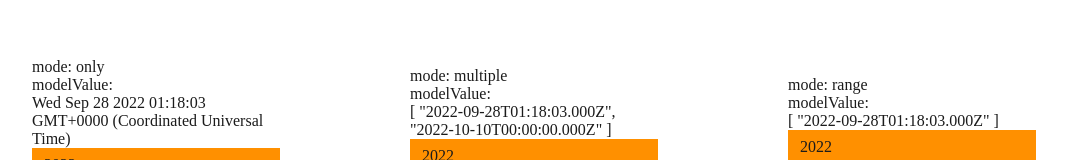
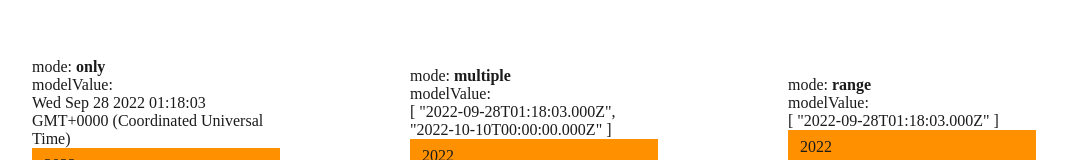
Before and after one commit to swilly821209/Vdate-picker, a Vue app: page / in a window 1280 px wide. Shown: the part 126-286 px from the top of the page, without its empty margins (106-1173 px from the left). Built offline with nearby package versions, Linux system fonts and the light colour scheme.

Commit message:
feat: add strong tag

```diff
--- a/src/App.vue
+++ b/src/App.vue
@@ -11,19 +11,19 @@ const c = ref([new Date()]);
 <template>
   <div class="center">
     <div class="date-show">
-      <span>mode: only</span>
+      <span>mode: <strong>only</strong></span>
       <span>modelValue:</span>
       <span>{{ a }}</span>
       <date-picker v-model:modelDate="a" mode="only"> </date-picker>
     </div>
     <div class="date-show">
-      <span>mode: multiple</span>
+      <span>mode: <strong>multiple</strong></span>
       <span>modelValue:</span>
       <span>{{ b }}</span>
       <date-picker v-model:modelDate="b" mode="multiple"> </date-picker>
     </div>
     <div class="date-show">
-      <span>mode: range</span>
+      <span>mode: <strong>range</strong></span>
       <span>modelValue:</span>
       <span>{{ c }}</span>
       <date-picker v-model:modelDate="c" mode="range"> </date-picker>
```
Also changed, not shown: 3 other files (tests, documents, lock files or other folders).
